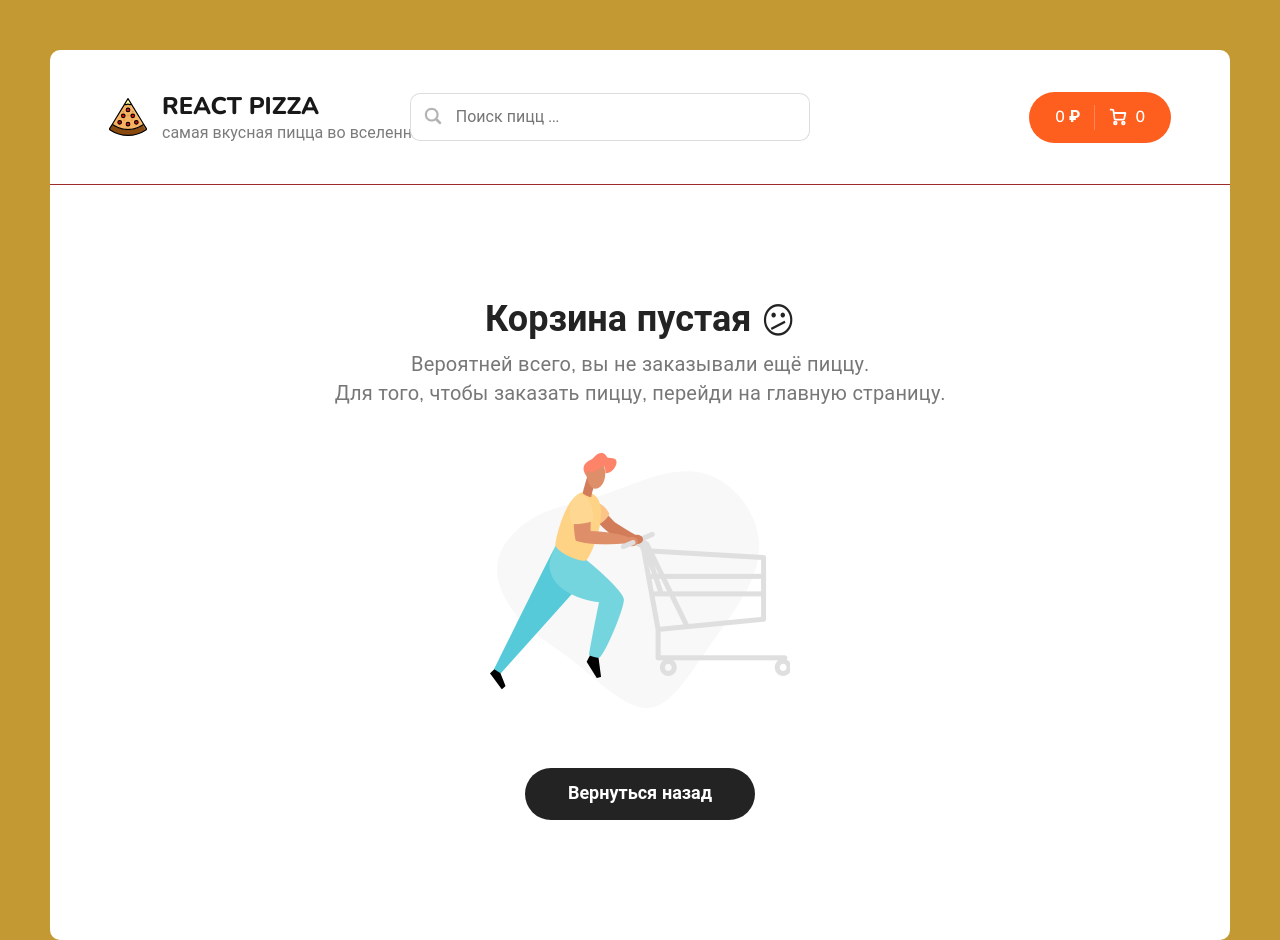
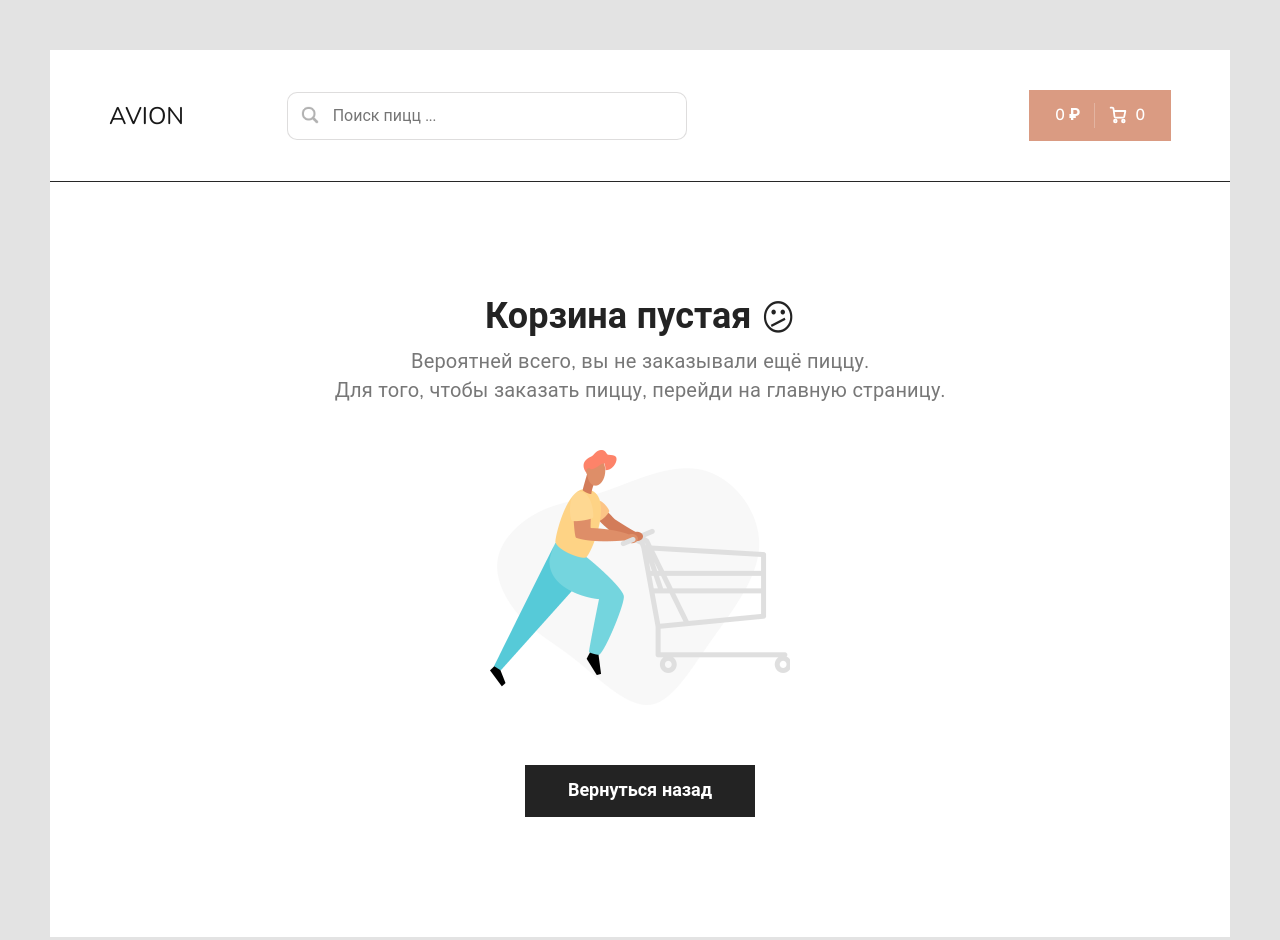
Before and after one commit to kalyuzhniymaxim/avion, a React (Create React App) app: page /cart in a window 1280 px wide. Built offline with nearby package versions, Linux system fonts and the light colour scheme.

Commit message:
добавил стили и header

```diff
--- a/public/index.html
+++ b/public/index.html
@@ -14,7 +14,9 @@
 <link rel="preconnect" href="https://fonts.gstatic.com" crossorigin>
 <link href="https://fonts.googleapis.com/css2?family=Inter:wght@400;500;600;700;800&family=Lobster&family=Montserrat:wght@300;600&family=Nunito:ital,wght@0,200;0,300;0,400;0,500;0,600;0,700;0,800;0,900;0,1000;1,200;1,300;1,400;1,500;1,600;1,700;1,800;1,900;1,1000&family=Poppins:ital,wght@0,100;0,200;0,300;0,400;0,500;0,600;0,700;0,800;0,900;1,100;1,200;1,300;1,400;1,500;1,600;1,700;1,800;1,900&display=swap" rel="stylesheet">
     <link rel="manifest" href="%PUBLIC_URL%/manifest.json" />
-
+    <link rel="preconnect" href="https://fonts.googleapis.com">
+    <link rel="preconnect" href="https://fonts.gstatic.com" crossorigin>
+    <link href="https://fonts.googleapis.com/css2?family=Inter:wght@400;500;600;700;800&family=Lobster&family=Montserrat:wght@300;600&family=Nunito:ital,wght@0,200;0,300;0,400;0,500;0,600;0,700;0,800;0,900;0,1000;1,200;1,300;1,400;1,500;1,600;1,700;1,800;1,900;1,1000&family=Poppins:ital,wght@0,100;0,200;0,300;0,400;0,500;0,600;0,700;0,800;0,900;1,100;1,200;1,300;1,400;1,500;1,600;1,700;1,800;1,900&family=Wix+Madefor+Display:wght@400;500;600;700;800&display=swap" rel="stylesheet">
     <title>React App</title>
   </head>
   <body>
--- a/src/Carousel/carousel.scss
+++ b/src/Carousel/carousel.scss
@@ -16,7 +16,7 @@ body {
 }
 
 .swiper {
-  margin-top: 30px;
+  margin: 30px 0;
   width: 100%;
   height: 100%;
 }
--- a/src/components/Header.jsx
+++ b/src/components/Header.jsx
@@ -1,6 +1,6 @@
 import { Link } from 'react-router-dom';
 import { UseSelector, useSelector } from 'react-redux';
-import logoSvg from '../assets/img/pizza-logo.svg';
+// import logoSvg from '../assets/img/pizza-logo.svg';
 import Search from './Search';
 
 function Header() {
@@ -12,10 +12,10 @@ function Header() {
       <div className="container">
         <Link to={'/'}>
           <div className="header__logo">
-            <img width="38" src={logoSvg} alt="Pizza logo" />
+            {/* <img width="38" src={logoSvg} alt="Pizza logo" /> */}
             <div>
-              <h1>React Pizza</h1>
-              <p>самая вкусная пицца во вселенной</p>
+              <h1>Avion</h1>
+              {/* <p>самая вкусная пицца во вселенной</p> */}
             </div>
           </div>
         </Link>
--- a/src/components/Pagination/Pagination.module.scss
+++ b/src/components/Pagination/Pagination.module.scss
@@ -7,15 +7,15 @@
       width: 45px;
       line-height: 42px;
       height: 45px;
-      border: 1px solid #fe5f1e;
+      border: 1px solid #da9b82;
       border-radius: 30px;
       margin-right: 10px;
       cursor: pointer;
       display: inline-block;
-      color: #fe5f1e;
+      color: #da9b82;
 
       &:hover {
-        background-color: #fe5f1e;
+        background-color: #da9b82;
         color: #fff;
       }
     }
@@ -24,7 +24,7 @@
   :global {
     .selected {
       a {
-        background-color: #fe5f1e;
+        background-color: #da9b82;
         color: #fff;
       }
     }
--- a/src/index.css
+++ b/src/index.css
@@ -1,8 +1,6 @@
 body {
   margin: 0;
-  font-family: -apple-system, BlinkMacSystemFont, 'Segoe UI', 'Roboto', 'Oxygen',
-    'Ubuntu', 'Cantarell', 'Fira Sans', 'Droid Sans', 'Helvetica Neue',
-    sans-serif;
+  font-family: 'Wix Madefor Display', sans-serif;
   -webkit-font-smoothing: antialiased;
   -moz-osx-font-smoothing: grayscale;
 }
--- a/src/pages/Home.jsx
+++ b/src/pages/Home.jsx
@@ -9,12 +9,14 @@ import Categories from '../components/Categories';
 import Sort, { list } from '../components/Sort';
 import PizzaBlock from '../components/PizzaBlock';
 import Skeleton from '../components/PizzaBlock/Skeleton';
+// import Search from '../components/Search';
 
-// import '../scss/app.scss';
+import '../scss/app.scss';
 
 import Pagination from '../components/Pagination';
 import { SearchContext } from '../App';
 import CenterMode from '../Carousel';
+import headerImg from '../assets/img/header.jpg'
 
 const Home = () => {
   const navigate = useNavigate();
@@ -94,15 +96,20 @@ const Home = () => {
   const skeletons = [...Array(6)].map((_, index) => <Skeleton key={index} />);
   return (
     <div className="container">
+    <img className='hedear__img' src={headerImg} alt="" />
+    <CenterMode />
+    {/* <Search /> */}
       <div className="content__top">
+
+
         <Categories value={categoryId} onChangeCategory={onChangeCategory} />
         <Sort />
       </div>
       <h2 className="content__title">Все пиццы</h2>
       <div className="content__items">{isLoading ? skeletons : pizzas}</div>
       <Pagination currentPage={currentPage} onChangePage={onChangePage} />
-      <CenterMode />
-      {/* <Carousel /> */}
+
+
     </div>
   );
 };
--- a/src/scss/_variables.scss
+++ b/src/scss/_variables.scss
@@ -1,7 +1,7 @@
 $black: #232323;
-$background: #c29932;
-$gray-line: #9f2a2a;
-$orange: #fe5f1e;
+$background: #e3e3e3;
+$gray-line: #272727;
+$orange: #da9b82;
 
 $container-width: 90%;
 
--- a/src/scss/app.scss
+++ b/src/scss/app.scss
@@ -12,7 +12,7 @@ body {
   height: 100%;
   background-color: #fff;
   margin: 50px auto;
-  border-radius: 10px;
+  // border-radius: 10px;
   max-width: 1400px;
 
   @media (max-width: 645px) {
@@ -20,7 +20,12 @@ body {
     margin-top: 15px;
   }
 }
+.hedear__img{
 
+    width: 100%;
+
+
+}
 .content {
   padding: 40px 0;
 
--- a/src/scss/components/_button.scss
+++ b/src/scss/components/_button.scss
@@ -3,7 +3,7 @@
 .button {
   display: inline-block;
   background-color: $orange;
-  border-radius: 30px;
+  // border-radius: 30px;
   padding: 10px 20px;
   min-width: 100px;
   text-align: center;
--- a/src/scss/components/_categories.scss
+++ b/src/scss/components/_categories.scss
@@ -7,7 +7,7 @@
     li {
       background-color: #f9f9f9;
       padding: 13px 30px;
-      border-radius: 30px;
+      // border-radius: 30px;
       margin-right: 10px;
       font-weight: bold;
       cursor: pointer;
@@ -23,7 +23,7 @@
       }
 
       &.active {
-        background-color: #282828;
+        background-color:$orange;
         color: #fff;
       }
     }
--- a/src/scss/components/_header.scss
+++ b/src/scss/components/_header.scss
@@ -30,7 +30,7 @@
       font-size: 24px;
       letter-spacing: 1%;
       text-transform: uppercase;
-      font-weight: 800;
+      font-weight: 400;
     }
 
     p {
```
Also changed, not shown: src/assets/img/header.jpg (added).
